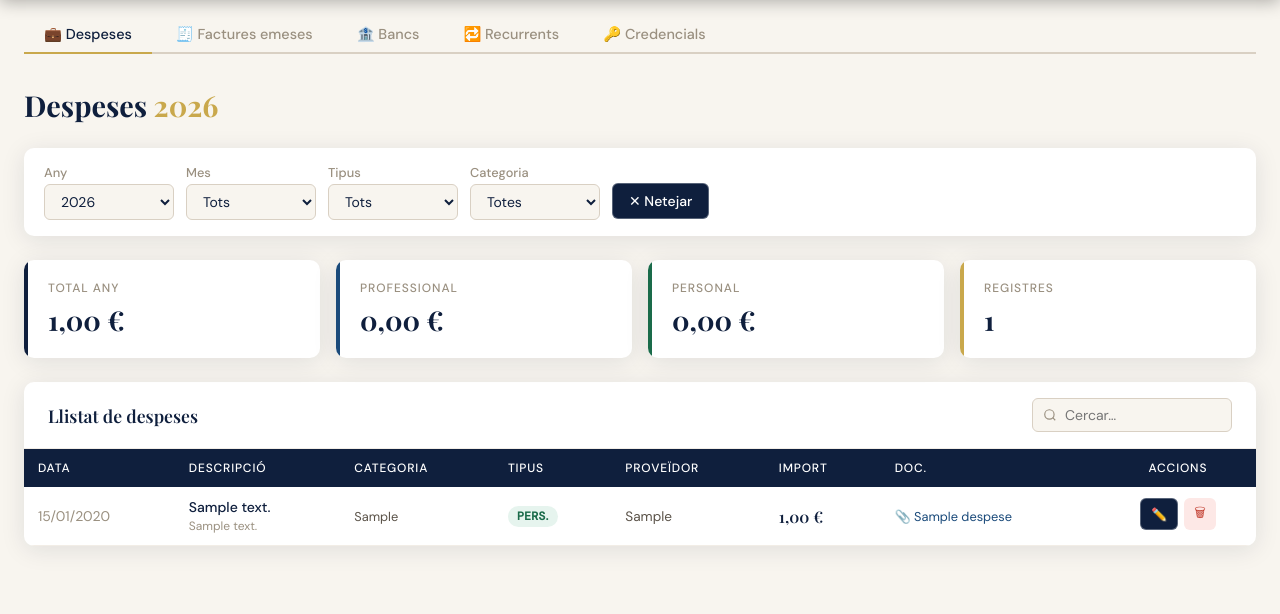
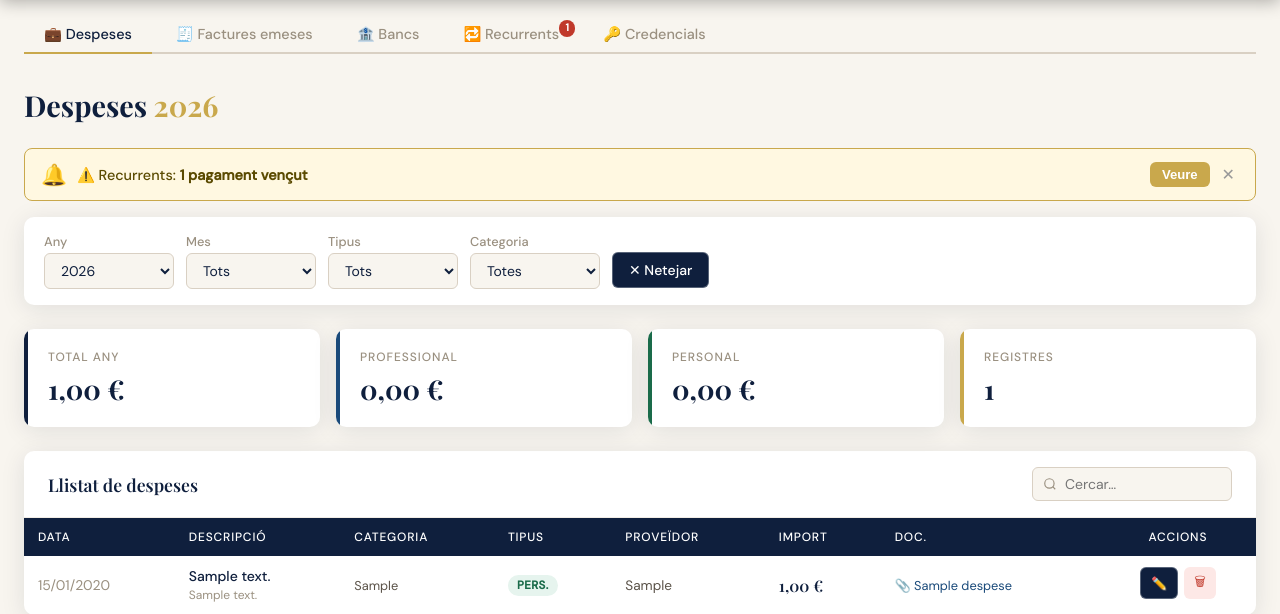
Before and after one commit to carme-santisteban/gestio-despeses-, a Flask app: page / in a window 1280 px wide. Shown: the part 64-678 px from the top of the page. Run offline with Flask 3, Linux system fonts and the light colour scheme; the visitor is signed in with stand-in values (Sample User, id 1); tables that the repository leaves empty hold one stand-in row (values such as "Sample post"); parts of the project's set-up code (start-up, migrations or seed data) failed here and were passed over.

Commit message:
Add: badge al tab Recurrents i avís al dashboard per pagaments propers

```diff
--- a/templates/index.html
+++ b/templates/index.html
@@ -225,7 +225,7 @@
     <button class="nav-tab actiu" id="tabDespeses" onclick="canviarTab('despeses')">💼 Despeses</button>
     <button class="nav-tab" id="tabFactures" onclick="canviarTab('factures')">🧾 Factures emeses</button>
     <button class="nav-tab" id="tabBancs" onclick="canviarTab('bancs')">🏦 Bancs</button>
-    <button class="nav-tab" id="tabRecurrents" onclick="canviarTab('recurrents')">🔁 Recurrents</button>
+    <button class="nav-tab" id="tabRecurrents" onclick="canviarTab('recurrents')" style="position:relative">🔁 Recurrents<span id="badgeRecurrents" style="display:none;position:absolute;top:4px;right:4px;background:var(--red,#c0392b);color:white;border-radius:10px;font-size:.65rem;font-weight:700;padding:1px 5px;min-width:16px;text-align:center;line-height:1.4"></span></button>
     <button class="nav-tab" id="tabCredencials" onclick="canviarTab('credencials')">🔑 Credencials</button>
   </div>
 
@@ -233,6 +233,17 @@
   <div id="seccioDespeses" style="display:block">
     <div class="page-header">
       <div><div class="page-title">Despeses <span id="anyActual"></span></div></div>
+    </div>
+    <!-- Avís recurrents -->
+    <div id="avisRecurrents" style="display:none;background:#fff8e1;border:1.5px solid var(--gold,#c8a84b);border-radius:8px;padding:12px 16px;margin-bottom:1rem;display:flex;align-items:center;justify-content:space-between;gap:12px">
+      <div style="display:flex;align-items:center;gap:10px">
+        <span style="font-size:1.3rem">🔔</span>
+        <span id="avisRecurrentsText" style="font-size:.9rem;color:#5a4a00;font-weight:500"></span>
+      </div>
+      <div style="display:flex;gap:8px;flex-shrink:0">
+        <button onclick="canviarTab('recurrents')" style="background:var(--gold,#c8a84b);color:white;border:none;border-radius:6px;padding:5px 12px;font-size:.82rem;cursor:pointer;font-weight:600">Veure</button>
+        <button onclick="document.getElementById('avisRecurrents').style.display='none'" style="background:none;border:none;font-size:1rem;cursor:pointer;color:#999;padding:0 4px">✕</button>
+      </div>
     </div>
     <div class="filtres-bar">
       <div class="filtre-grup"><label>Any</label><select id="filtreAny" onchange="aplicarFiltres()"><option value="">Tots</option></select></div>
@@ -950,6 +961,7 @@ document.addEventListener('DOMContentLoaded', () => {
   document.getElementById('filtreAny').value = avui.getFullYear();
   carregarAnys();
   carregarDespeses();
+  comprovarAvisosRecurrents();
 });
 
 // ─── Tab navigation ───────────────────────────────────────────────────────────
@@ -2027,6 +2039,41 @@ async function carregarRecurrents() {
   } catch(e) { toast('Error carregant recurrents','error'); }
 }
 
+async function comprovarAvisosRecurrents() {
+  try {
+    const r = await fetch('/api/recurrents');
+    const dades = await r.json();
+    const avui = new Date(); avui.setHours(0,0,0,0);
+    const d15  = new Date(avui); d15.setDate(d15.getDate()+15);
+
+    const vencudes = dades.filter(r => r.activa && r.proper_pagament && new Date(r.proper_pagament+'T00:00:00') < avui);
+    const proximes = dades.filter(r => r.activa && r.proper_pagament && new Date(r.proper_pagament+'T00:00:00') >= avui && new Date(r.proper_pagament+'T00:00:00') <= d15);
+    const total = vencudes.length + proximes.length;
+
+    // Badge al tab
+    const badge = document.getElementById('badgeRecurrents');
+    if (total > 0) {
+      badge.textContent = total;
+      badge.style.display = 'inline-block';
+    } else {
+      badge.style.display = 'none';
+    }
+
+    // Avís al dashboard
+    const avis = document.getElementById('avisRecurrents');
+    const text = document.getElementById('avisRecurrentsText');
+    if (total > 0) {
+      let parts = [];
+      if (vencudes.length > 0) parts.push(`<strong>${vencudes.length} pagament${vencudes.length>1?'s':''} vençut${vencudes.length>1?'s':''}</strong>`);
+      if (proximes.length > 0) parts.push(`<strong>${proximes.length} pagament${proximes.length>1?'s':''}</strong> en els pròxims 15 dies`);
+      text.innerHTML = '⚠️ Recurrents: ' + parts.join(' · ');
+      avis.style.display = 'flex';
+    } else {
+      avis.style.display = 'none';
+    }
+  } catch(e) {}
+}
+
 function renderRecurrents() {
   const filtreCat = document.getElementById('filtreRecurrentsCat').value;
   const avui = new Date(); avui.setHours(0,0,0,0);
```
